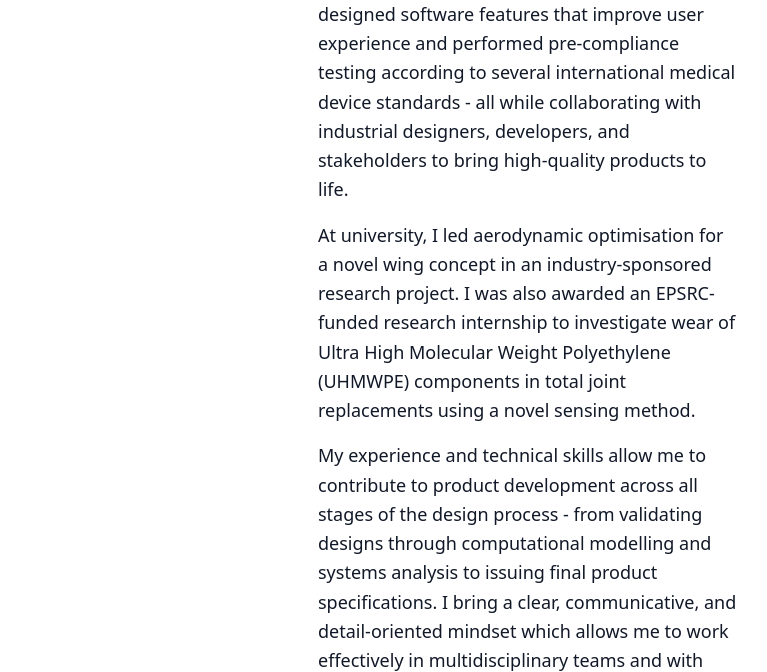
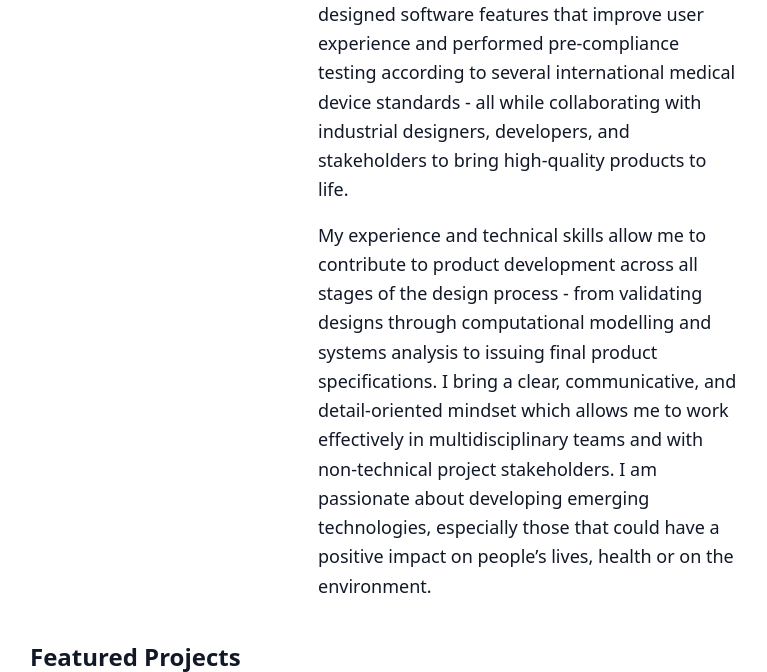
Before and after one commit to Ruariii/ruarihodgin, a Flask app: page /about in a window 1280 px wide. Shown: the part 740-1412 px from the top of the page, without its empty margins (34-801 px from the left). Run offline with Flask 3, Linux system fonts and the light colour scheme; some libraries are stand-ins or nearby versions.

Commit message:
Update about.html

```diff
--- a/templates/about.html
+++ b/templates/about.html
@@ -16,9 +16,7 @@
         <p class="mt-4">
             I’m a multidisciplinary engineer with a First-Class MEng in Aeronautical & Aerospace Engineering from the University of Leeds and several years of hands-on experience in product development, mechanical design, and technical problem-solving. With my background in mechanical engineering and my proficiency in several programming languages, I am able to bridge the gap between the physical and digital domains. Through my career to date I have contributed to the development of several innovative electro-mechanical systems in the medical and sports performance industries.        </p>
         <p class="mt-4">
-            Currently, I work as a Design Engineer at Lucid Innovation, where I’ve contributed to developing a range of novel medical and life science technologies involving advanced manufacturing, embedded systems, and user-centred design. I’ve led the development of functional prototypes, designed software features that improve user experience and performed pre-compliance testing according to several international medical device standards - all while collaborating with industrial designers, developers, and stakeholders to bring high-quality products to life.        </p>
-        <p class="mt-4">
-            At university, I led aerodynamic optimisation for a novel wing concept in an industry-sponsored research project. I was also awarded an EPSRC-funded research internship to investigate wear of Ultra High Molecular Weight Polyethylene (UHMWPE) components in total joint replacements using a novel sensing method.
+            Currently, I work as a Design Engineer at Lucid Innovation, where I’ve contributed to developing a range of novel medical and life science technologies involving advanced manufacturing, embedded systems, and user-centred design. I’ve led the development of functional prototypes, designed software features that improve user experience and performed pre-compliance testing according to several international medical device standards - all while collaborating with industrial designers, developers, and stakeholders to bring high-quality products to life.
         </p>
         <p class="mt-4">
             My experience and technical skills allow me to contribute to product development across all stages of the design process - from validating designs through computational modelling and systems analysis to issuing final product specifications. I bring a clear, communicative, and detail-oriented mindset which allows me to work effectively in multidisciplinary teams and with non-technical project stakeholders. I am passionate about developing emerging technologies, especially those that could have a positive impact on people’s lives, health or on the environment.         </p>
```
